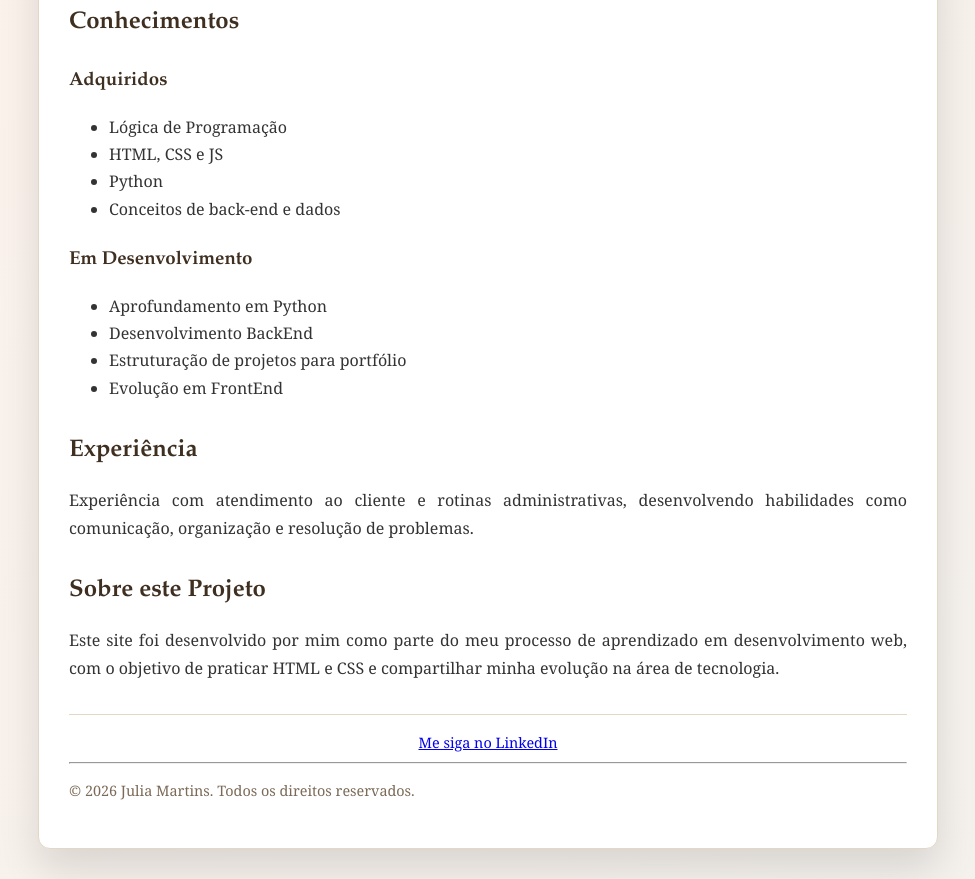
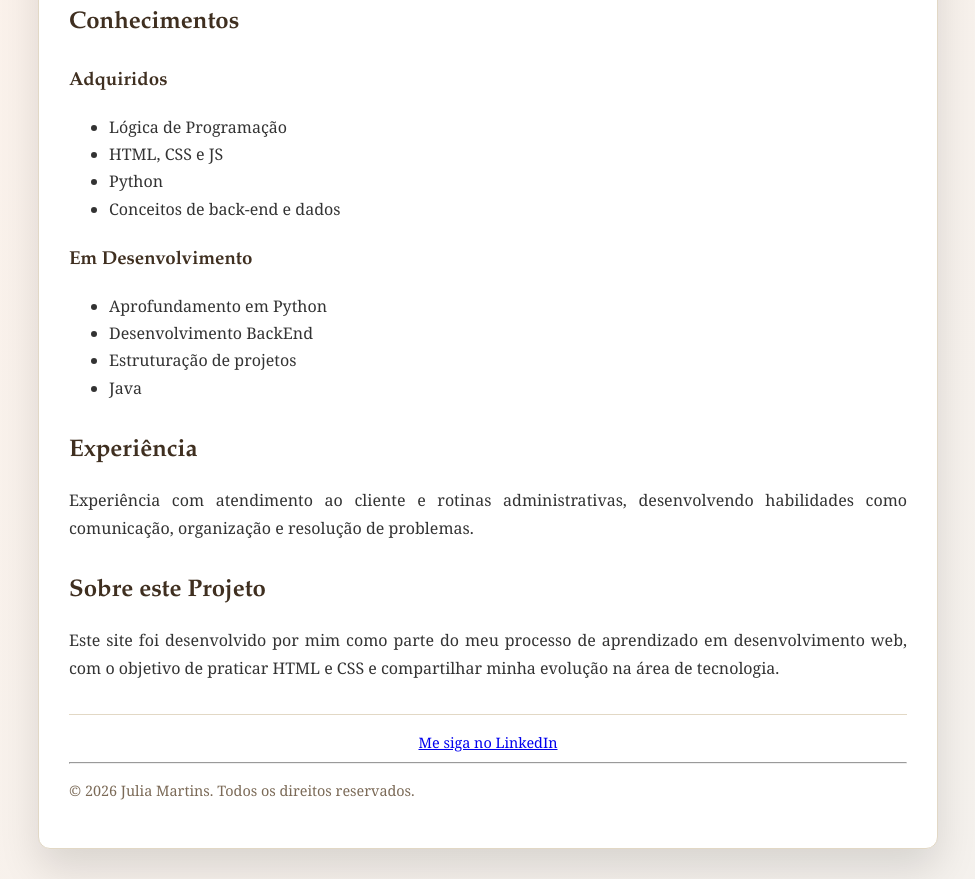
Before and after one commit to ju-devv/Sobre-Mim, a plain HTML site: page index.html in a window 1280 px wide. Shown: the part 704-1583 px from the top of the page, without its empty margins (152-1127 px from the left). Drawn offline with Linux system fonts and the light colour scheme.

Commit message:
Update index.html

```diff
--- a/index.html
+++ b/index.html
@@ -43,8 +43,8 @@
                 <ul>
                     <li>Aprofundamento em Python</li>
                     <li>Desenvolvimento BackEnd</li>
-                    <li>Estruturação de projetos para portfólio</li>
-                    <li>Evolução em FrontEnd</li>
+                    <li>Estruturação de projetos</li>
+                    <li>Java</li>
                 </ul>
             </section>
 
```
